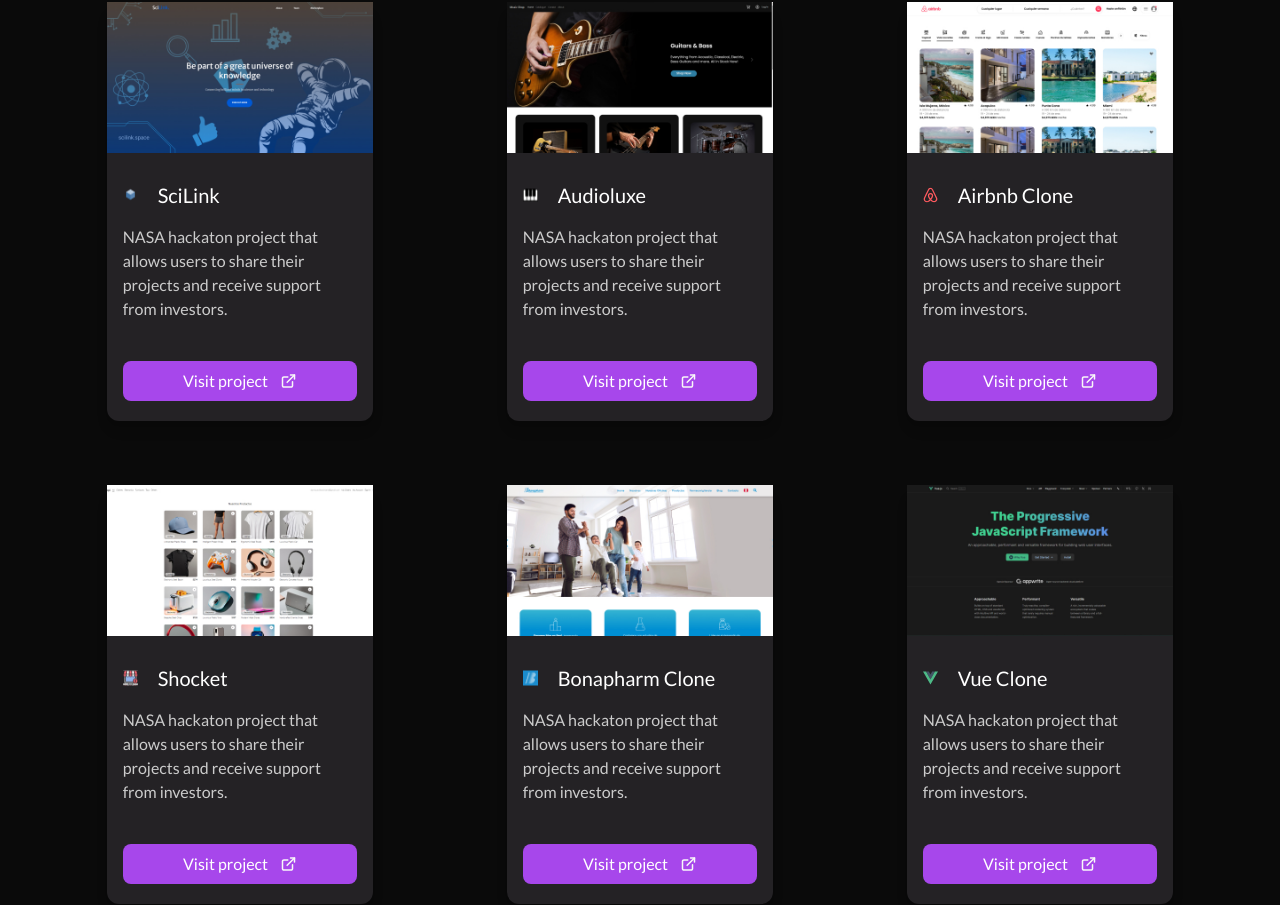
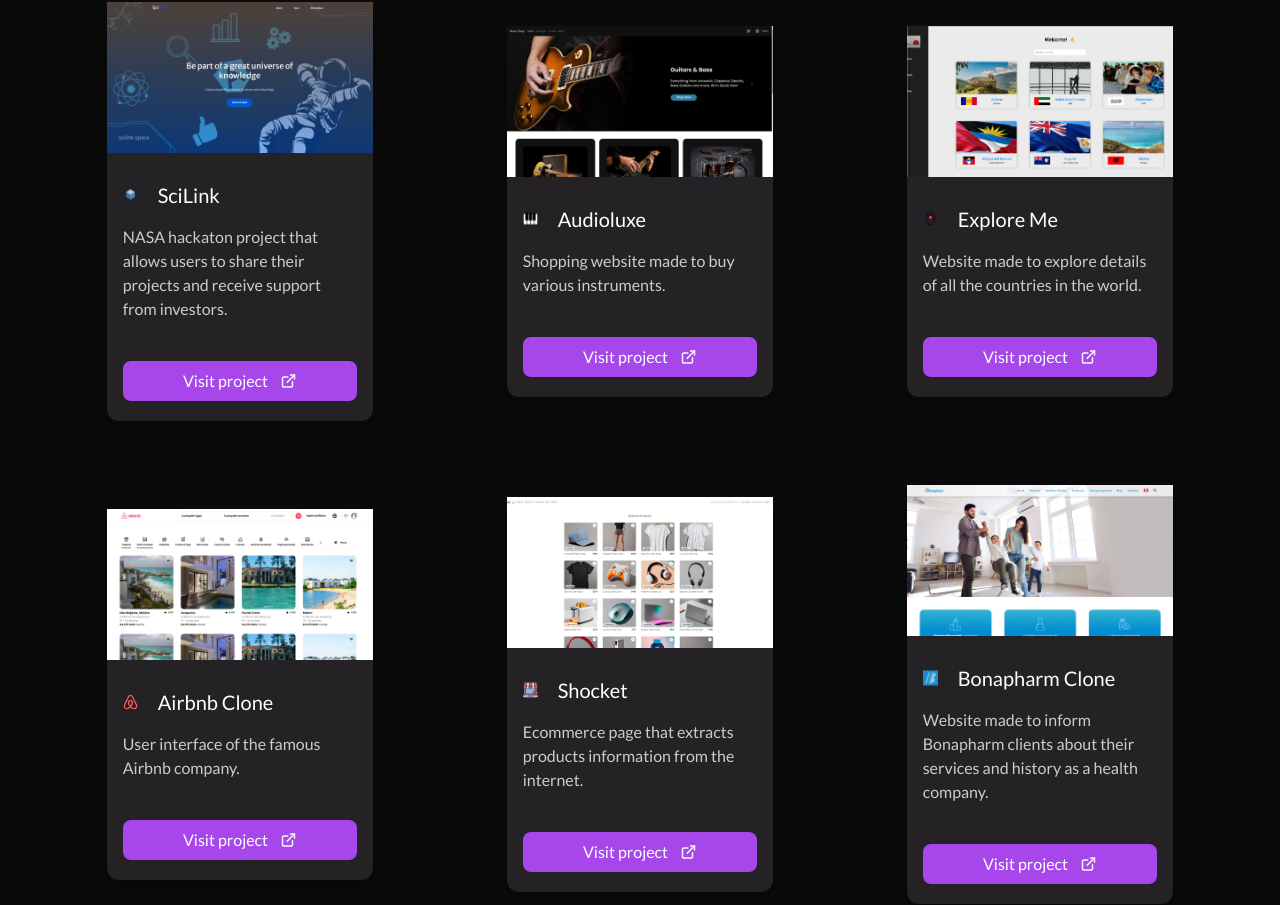
Before and after one commit to dannycastilloo/portfolio, a React (Vite) app: page /projects in a window 1280 px wide. Shown: the part 406-1311 px from the top of the page. Built offline with nearby package versions, Linux system fonts and the light colour scheme; the HTML template or start-up script is replaced by a standard one.

Commit message:
add countries project

```diff
--- a/src/data/projects.js
+++ b/src/data/projects.js
@@ -10,7 +10,7 @@
     },
     {
         title: 'Audioluxe',
-        description: 'NASA hackaton project that allows users to share their projects and receive support from investors.',
+        description: 'Shopping website made to buy various instruments.',
         poster: './projects/audioluxe.jpg',
         logo: './logos/audioluxe.svg',
         type: 'Ecommerce',
@@ -18,8 +18,17 @@
         technologies: ['./technologies/HTML.svg', './technologies/CSS.svg', './technologies/Bootstrap.svg', './technologies/Figma.svg'],
     },
     {
+        title: 'Explore Me',
+        description: 'Website made to explore details of all the countries in the world.',
+        poster: './projects/exploreme.jpg',
+        logo: './logos/exploreme.svg',
+        type: 'Entertainment',
+        screenshots: ['./projects/exploreme.jpg'],
+        technologies: ['./technologies/HTML.svg', './technologies/CSS.svg', './technologies/React.svg'],
+    },
+    {
         title: 'Airbnb Clone',
-        description: 'NASA hackaton project that allows users to share their projects and receive support from investors.',
+        description: 'User interface of the famous Airbnb company.',
         poster: './projects/airbnb.jpg',
         logo: './logos/airbnb.svg',
         type: 'Clone',
@@ -28,7 +37,7 @@
     },
     {
         title: 'Shocket',
-        description: 'NASA hackaton project that allows users to share their projects and receive support from investors.',
+        description: 'Ecommerce page that extracts products information from the internet.',
         poster: './projects/shocket.jpg',
         logo: './logos/shocket.svg',
         type: 'Ecommerce',
@@ -37,7 +46,7 @@
     },
     {
         title: 'Bonapharm Clone',
-        description: 'NASA hackaton project that allows users to share their projects and receive support from investors.',
+        description: 'Website made to inform Bonapharm clients about their services and history as a health company.',
         poster: './projects/bonapharm.jpg',
         logo: './logos/bonapharm.svg',
         type: 'Clone',
@@ -46,7 +55,7 @@
     },
     {
         title: 'Vue Clone',
-        description: 'NASA hackaton project that allows users to share their projects and receive support from investors.',
+        description: 'Home page of the famous Vue.js official site.',
         poster: './projects/vue.jpg',
         logo: './logos/vue.svg',
         type: 'Clone',
```
Also changed, not shown: public/logos/exploreme.svg (added), public/projects/exploreme.jpg (added).
